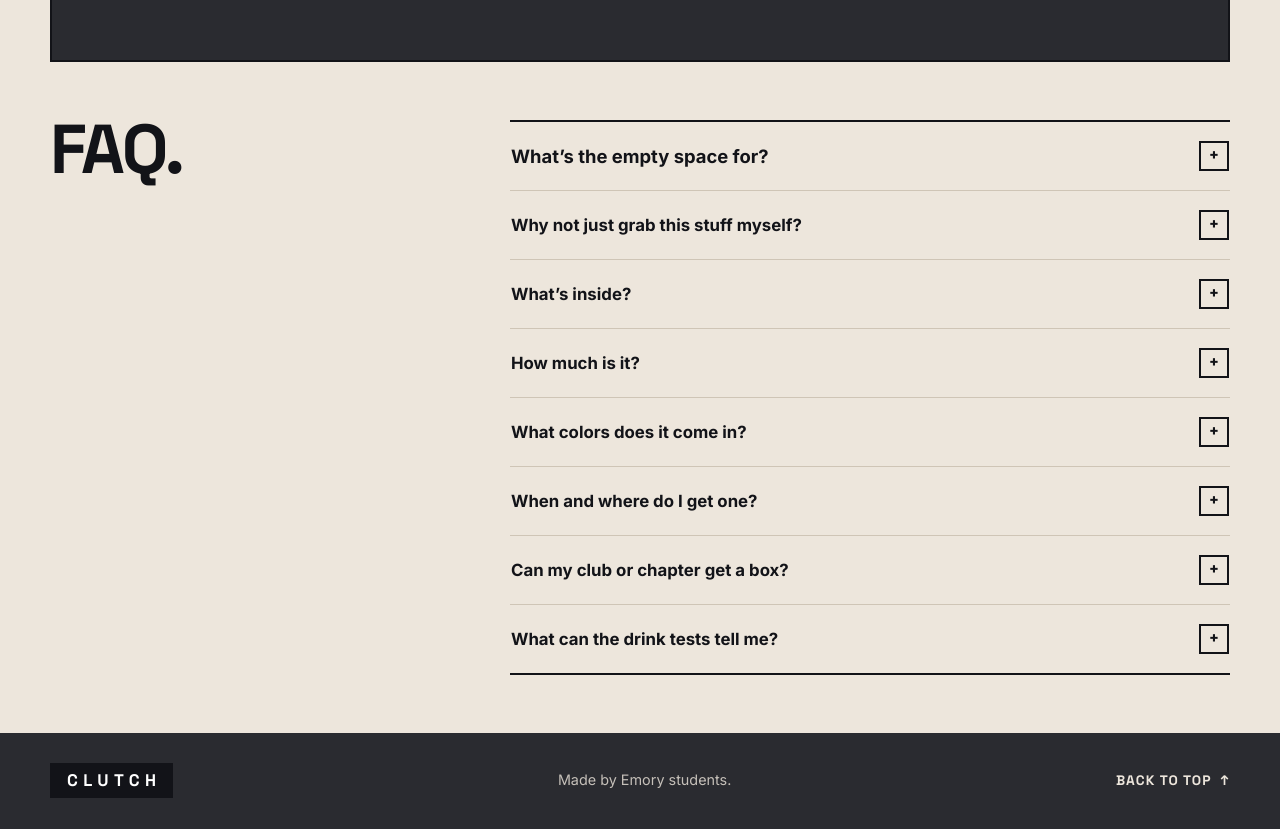
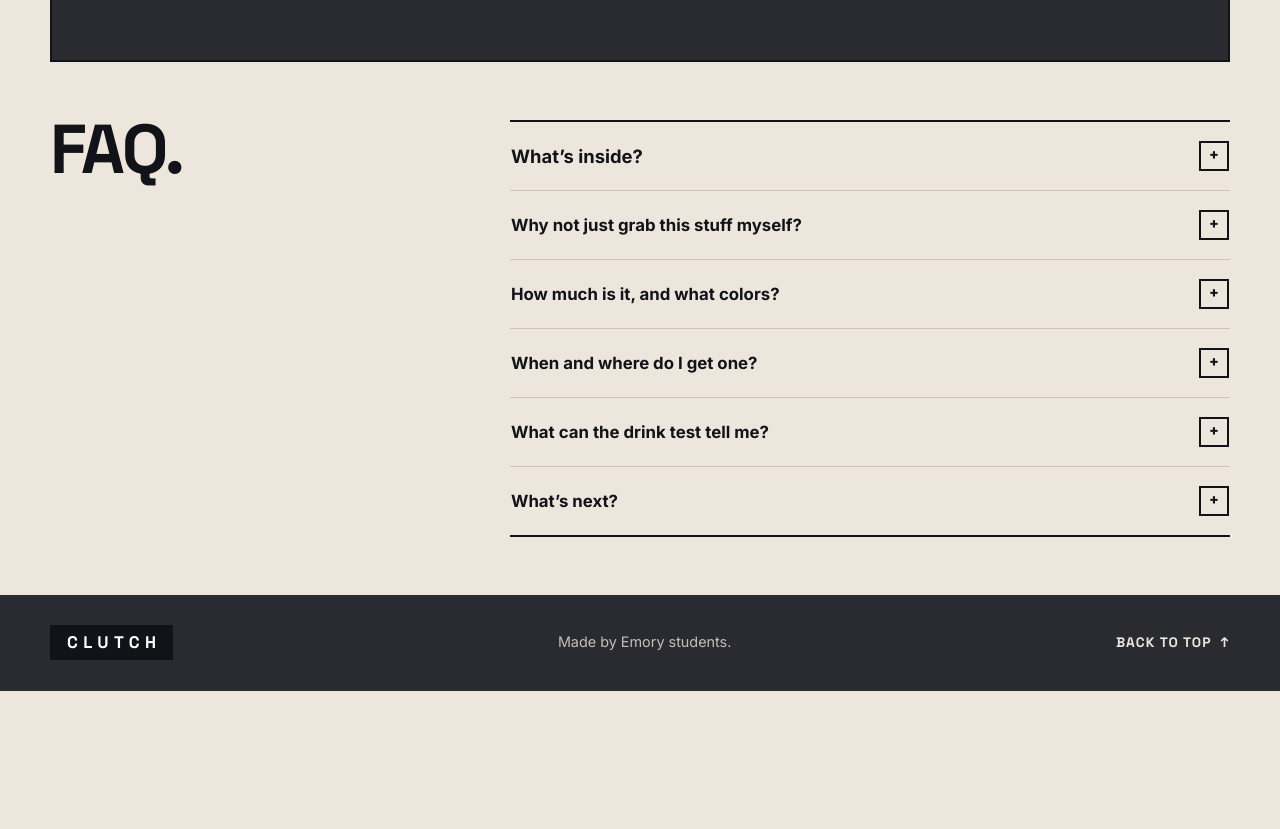
Before and after one commit to joshywashy08/CLUTCH_site, a React (Vite) app: page / in a window 1280 px wide. Shown: the part 3380-4209 px from the top of the page. After the commit the page ends 4071 px from the top, so only its background shows below. Built offline with nearby package versions, Linux system fonts and the light colour scheme.

Commit message:
Add a What's Next? section in the FAQ portion; update Pocket page

```diff
--- a/src/App.css
+++ b/src/App.css
@@ -220,6 +220,7 @@ summary span::before { content: '+'; display: inline-block; }
 details[open] summary span { background: var(--block); color: var(--block-text); border-color: var(--block); }
 details[open] summary span::before { transform: rotate(45deg); }
 details p { max-width: 56ch; padding: 0 44px 20px 1px; }
+details p a { color: inherit; font-weight: 700; text-decoration: underline; text-decoration-color: var(--fuchsia); text-decoration-thickness: 2px; text-underline-offset: 3px; }
 /* The empty-slot question leads the list. */
 details:first-child summary { font-size: 1.15rem; }
 
--- a/src/App.jsx
+++ b/src/App.jsx
@@ -10,14 +10,12 @@ import { FEEDBACK, PREORDER_PRICE, RETAIL_PRICE, STRIPE_PREORDER_URL } from './c
 
 // Keep every claim here true: no safety promises, no accuracy numbers.
 const questions = [
-  ['What’s the empty space for?', 'Whatever you’d turn around for. Lip gloss, travel perfume, earplugs, a hair tie, a spare key. The space is part of the kit: we leave it empty on purpose so that the pouch is fit for your night.'],
-  ['Why not just grab this stuff myself?', 'You could; but people don’t, and you find out at 1 a.m. We want to make your pregame as easy as possible: Clutch puts all of it in one pouch that lives in your bag, so it’s already there when someone needs it. And buying each thing yourself means a full box of everything. Clutch gives you the amounts a night out needs, for less than buying it all separately.'],
-  ['What’s inside?', 'A drink-spike test, two condoms, two bandages, a vomit bag, two mints, an instruction card and one empty slot for your own item.'],
-  ['How much is it?', `$${PREORDER_PRICE} if you preorder. $${RETAIL_PRICE} once the kit launches. The pouch is reusable: restock it from your own drawer or with a Clutch refill (coming soon).`],
-  ['What colors does it come in?', 'Fuchsia and ivory. Both have the black CLUTCH band.'],
-  ['When and where do I get one?', 'The first batch is for Emory University in spring 2027. Preorders are picked up on campus.'],
-  ['Can my club or chapter get a box?', 'That’s the plan. We’re designing boxes of 25 kits with bonus refills for fraternities, sororities and clubs.'],
-  ['What can the drink tests tell me?', 'It checks a drop of your drink for drugs commonly used to spike drinks: Valium, Ketamine, Xanax, etc. Full documentation is on the insert card included in the poouch. A negative result is not a guarantee: if you or a friend feel wrong, get help and call 911.'],
+  ['What’s inside?', 'A drink test, two condoms, two bandages, a vomit bag, two mints and an instruction card, plus one empty space for whatever you’d turn around for: lip gloss, travel perfume, a hair tie.'],
+  ['Why not just grab this stuff myself?', 'You could, but people don’t, and you find out at 1 a.m. Clutch keeps it all in one pouch in your bag, in the amounts a night needs, for less than buying a full box of everything.'],
+  ['How much is it, and what colors?', `$${PREORDER_PRICE} if you preorder, $${RETAIL_PRICE} at launch, in fuchsia or ivory. The pouch is reusable: restock it from your own drawer or with a Clutch refill (coming soon).`],
+  ['When and where do I get one?', 'The first batch is for Emory University in spring 2027, picked up on campus. Boxes of 25 for chapters and clubs are in the works.'],
+  ['What can the drink test tell me?', 'It checks a drop of your drink for drugs commonly used to spike drinks: GHB, ketamine and benzodiazepines like Valium and Xanax. Full directions are on the card in the pouch. A negative result is not a guarantee: if you or a friend feel wrong, get help and call 911.'],
+  ['What’s next?', <>Clutch Pocket: a smaller, vertical pouch for nights when you only have your pockets, in slate or ivory. It’s still a concept. <a href="/pocket/">See the Pocket</a>.</>],
 ]
 
 // One plain sentence for the hero, built from the same list as the "What's inside" section.
```
Also changed, not shown: src/Pocket.jsx (+4 -4 lines).
